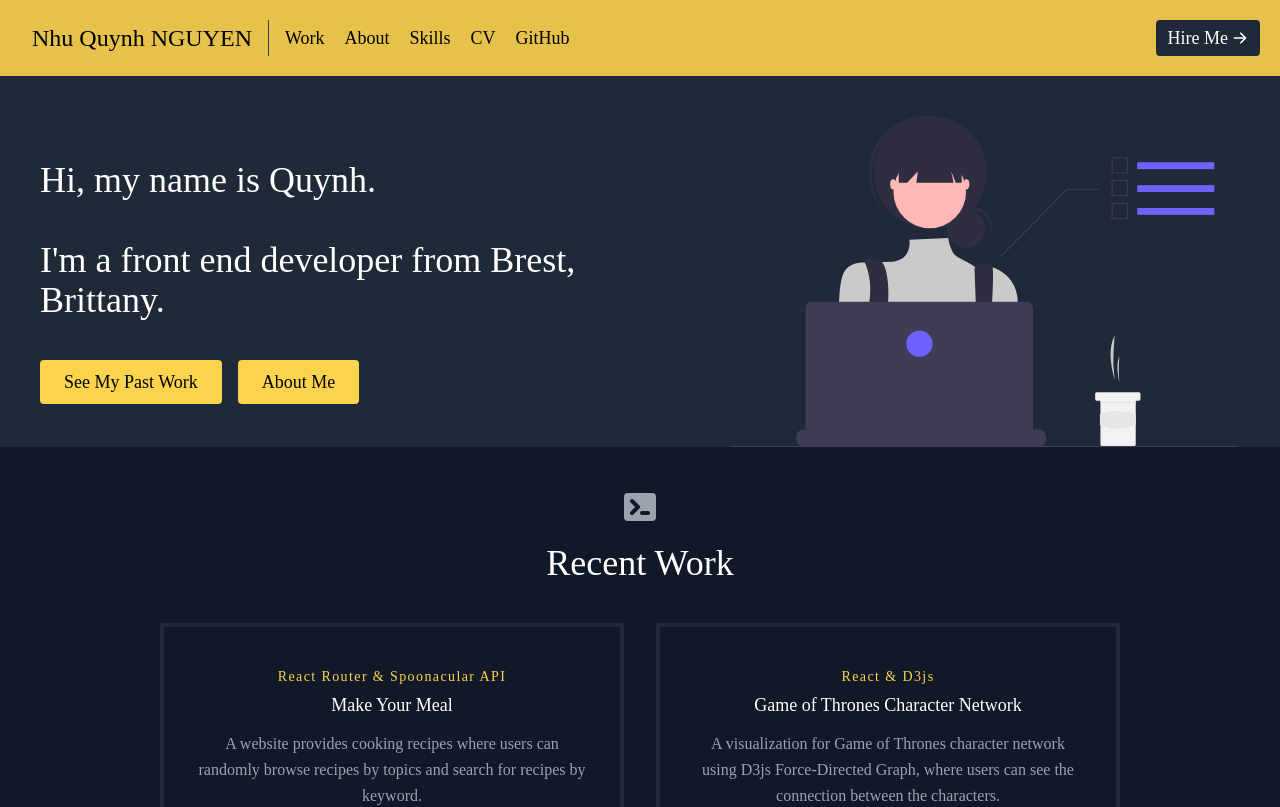
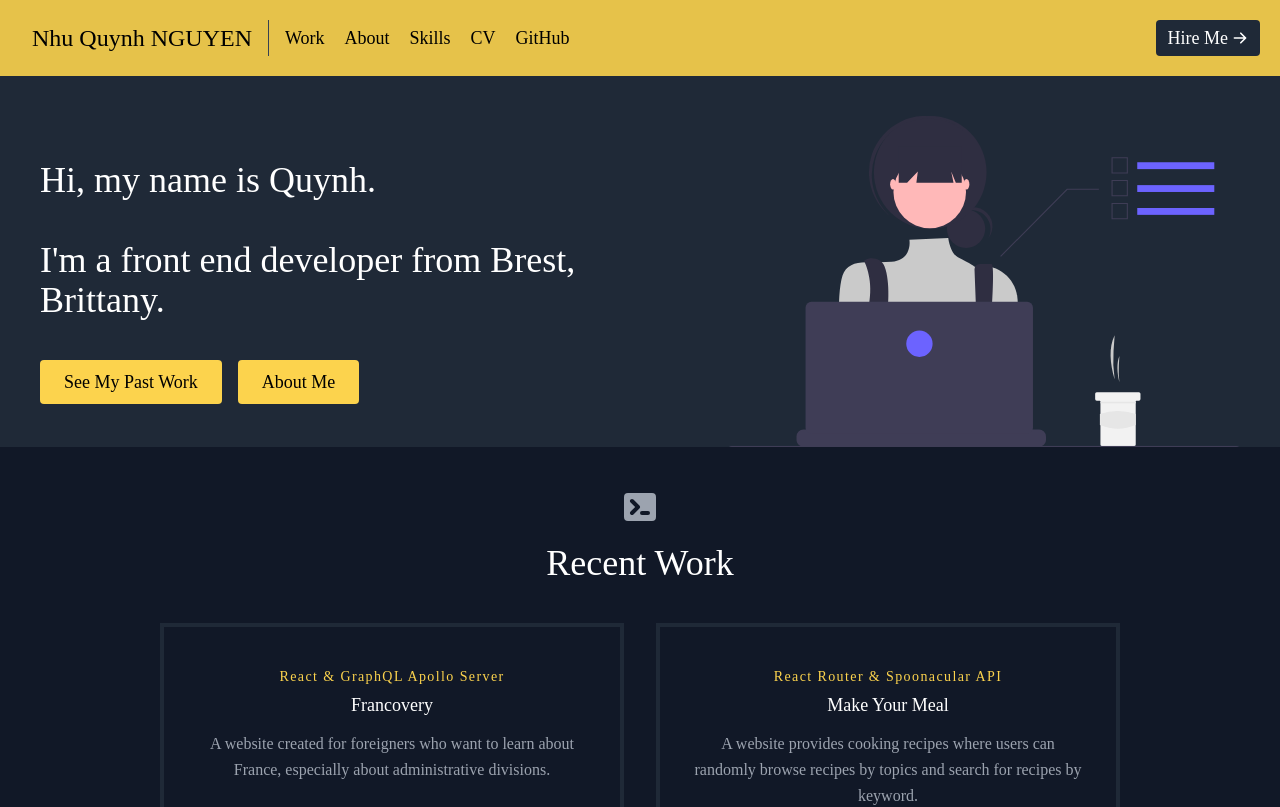
Before and after one commit to quynhnn-vn/react-Portfolio-FrontEnd, a React (Create React App) app: page / in a window 1280 px wide. Shown: the top 807 px of the page. Built offline with nearby package versions, Linux system fonts and the light colour scheme; a web font is replaced by a local one.

Commit message:
Update data.js

```diff
--- a/src/data.js
+++ b/src/data.js
@@ -1,4 +1,12 @@
 export const projects = [
+  {
+    title: "Francovery",
+    subtitle: "React & GraphQL Apollo Server",
+    description:
+      "A website created for foreigners who want to learn about France, especially about administrative divisions.",
+    image: "./francovery.png",
+    link: "https://francovery-qnn.netlify.app/",
+  },
   {
     title: "Make Your Meal",
     subtitle: "React Router & Spoonacular API",
```
